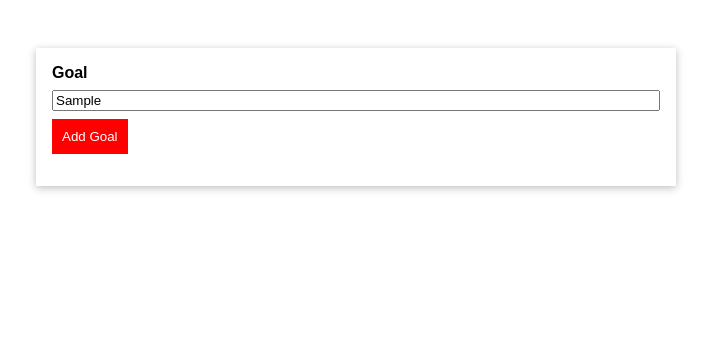
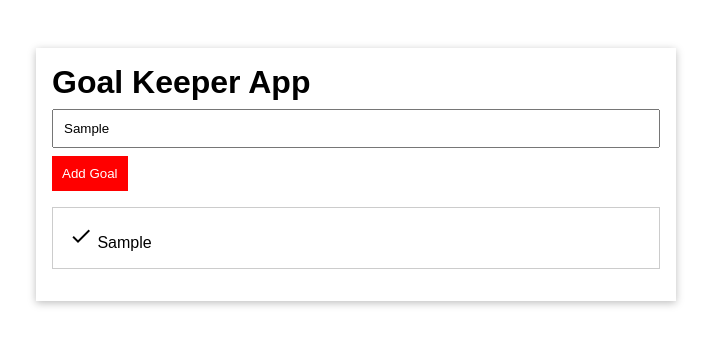
Before and after one commit to designeralabi/practice-with-vue, a plain HTML site: page gs-01-starting-project/index.html in a window 1280 px wide. Both pictures are taken after typing "Sample" into the empty fields and a click on the button "Add Goal". Shown: the whole page, without its empty margins (284-995 px from the left). Drawn offline with nearby package versions, Linux system fonts and the light colour scheme.

Commit message:
project styled and title change

```diff
--- a/gs-01-starting-project/index.html
+++ b/gs-01-starting-project/index.html
@@ -5,16 +5,19 @@
     <meta name="viewport" content="width=device-width, initial-scale=1.0" />
     <title>A First App</title>
     <link rel="stylesheet" href="styles.css" />
+    <link href="https://fonts.googleapis.com/icon?family=Material+Icons"
+      rel="stylesheet">
   </head>
   <body>
-    <div id="app">
+    <div id="app" v-cloak>
       <div>
-        <label for="goal" >Goal</label>
-        <input type="text" v-model="data" id="goal" />
-        <button @click="updateGoal" :style="{backgroundColor: 'red', color: 'white', border: 'none', padding: '10px'}">Add Goal</button>
+        <label for="goal" :style="{fontSize: '2rem'}">Goal Keeper App</label>
+        <input type="text" v-model="data" placeholder="enter goals here" :style="{padding: '10px'}" id="goal" />
+        <button @click="updateGoal"  :style="{backgroundColor: 'red', color: 'white', border: 'none', padding: '10px'}">Add Goal</button>
       </div>
       <ul>
-        <li v-if="goals.length === 0" v-for="goal in goals">{{goal}}</li>
+        <li v-for="goal in goals">
+          <span class="material-icons">done</span> {{goal}}</li>
       </ul>
     </div>
 
--- a/gs-01-starting-project/styles.css
+++ b/gs-01-starting-project/styles.css
@@ -38,3 +38,8 @@ li {
   padding: 1rem;
   border: 1px solid #ccc;
 }
+
+/* previews vue code-show fast preview*/
+[v-cloak]{
+  display: none;
+}
```
